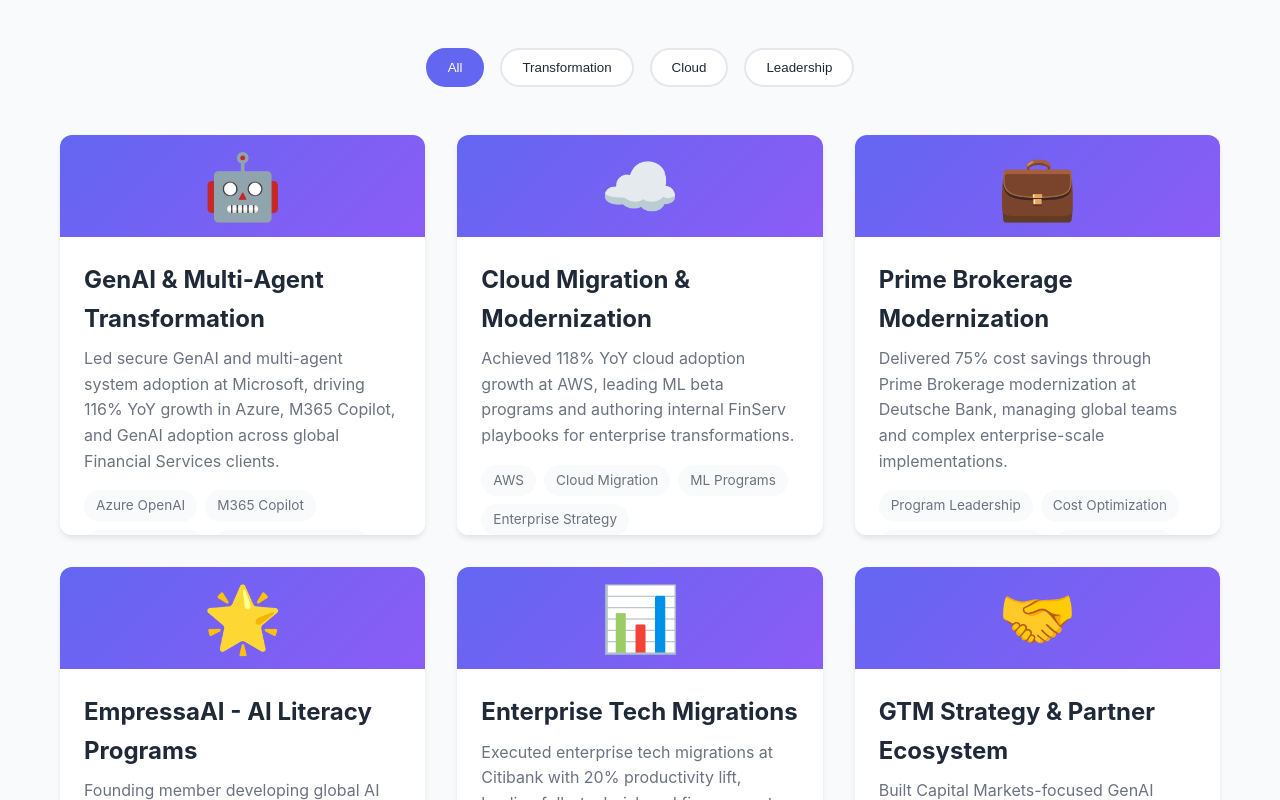
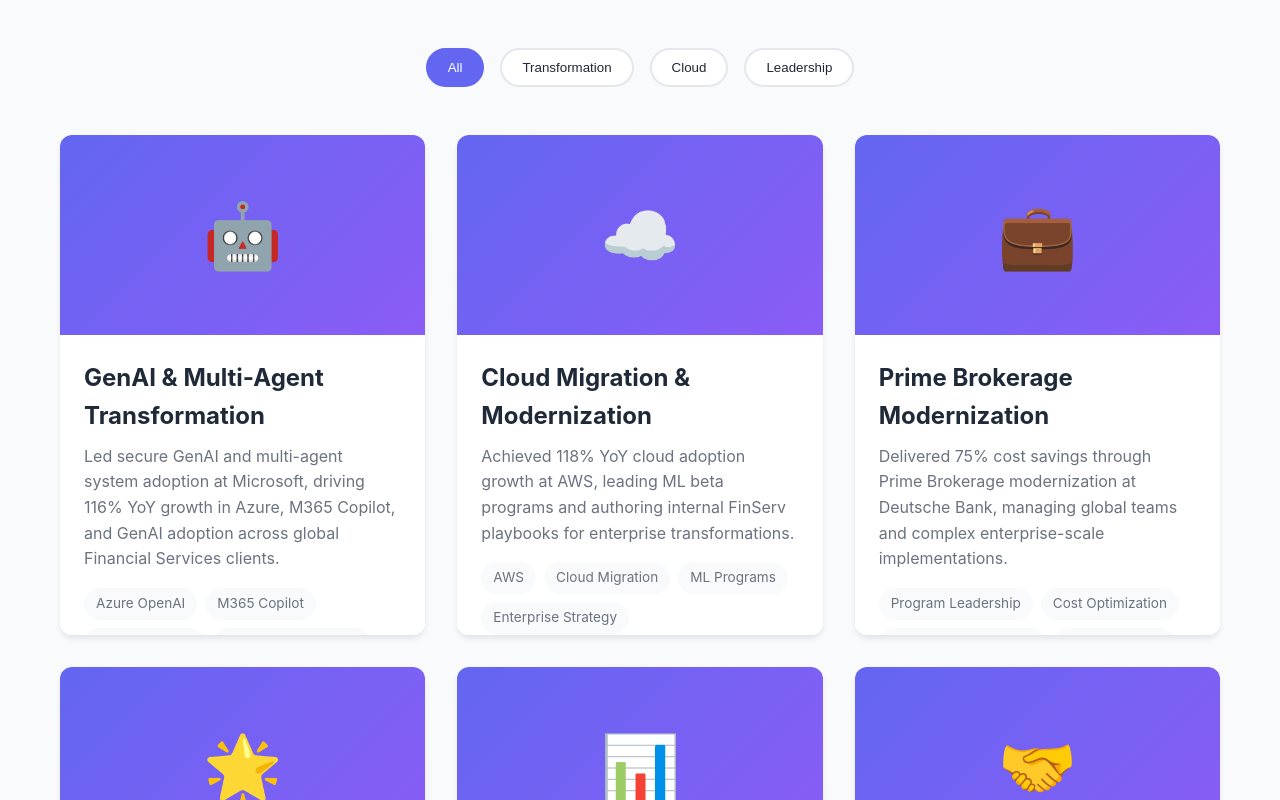
Before and after one commit to madhavipgoswami/madwebsite, a React (Vite) app: page / in a window 1280 px wide. Shown: the part 2520-3320 px from the top of the page. Built offline with nearby package versions, Linux system fonts and the light colour scheme; no server answers.

Commit message:
Fix project card button visibility and layout issues

```diff
--- a/src/index.css
+++ b/src/index.css
@@ -471,7 +471,7 @@
 .project-card-container {
   perspective: 1000px;
   height: 100%;
-  min-height: 400px;
+  min-height: 500px;
 }
 
 .project-card {
@@ -492,6 +492,8 @@
 .project-card-front,
 .project-card-back {
   position: absolute;
+  top: 0;
+  left: 0;
   width: 100%;
   height: 100%;
   backface-visibility: hidden;
@@ -523,7 +525,12 @@
   padding: 1.5rem;
   display: flex;
   flex-direction: column;
-  height: 100%;
+  flex: 1;
+  min-height: 0;
+}
+
+.project-card-front .project-content {
+  justify-content: space-between;
 }
 
 .project-card-back .project-content {
@@ -540,6 +547,7 @@
   color: var(--text-secondary);
   margin-bottom: 1rem;
   line-height: 1.6;
+  flex-shrink: 0;
 }
 
 .project-tags {
@@ -547,6 +555,7 @@
   flex-wrap: wrap;
   gap: 0.5rem;
   margin-bottom: 1rem;
+  flex-shrink: 0;
 }
 
 .project-tag {
@@ -568,7 +577,10 @@
   font-weight: 600;
   cursor: pointer;
   transition: var(--transition);
-  margin-top: 1rem;
+  margin-top: auto;
+  flex-shrink: 0;
+  z-index: 10;
+  position: relative;
 }
 
 .project-details-btn:hover {
```
